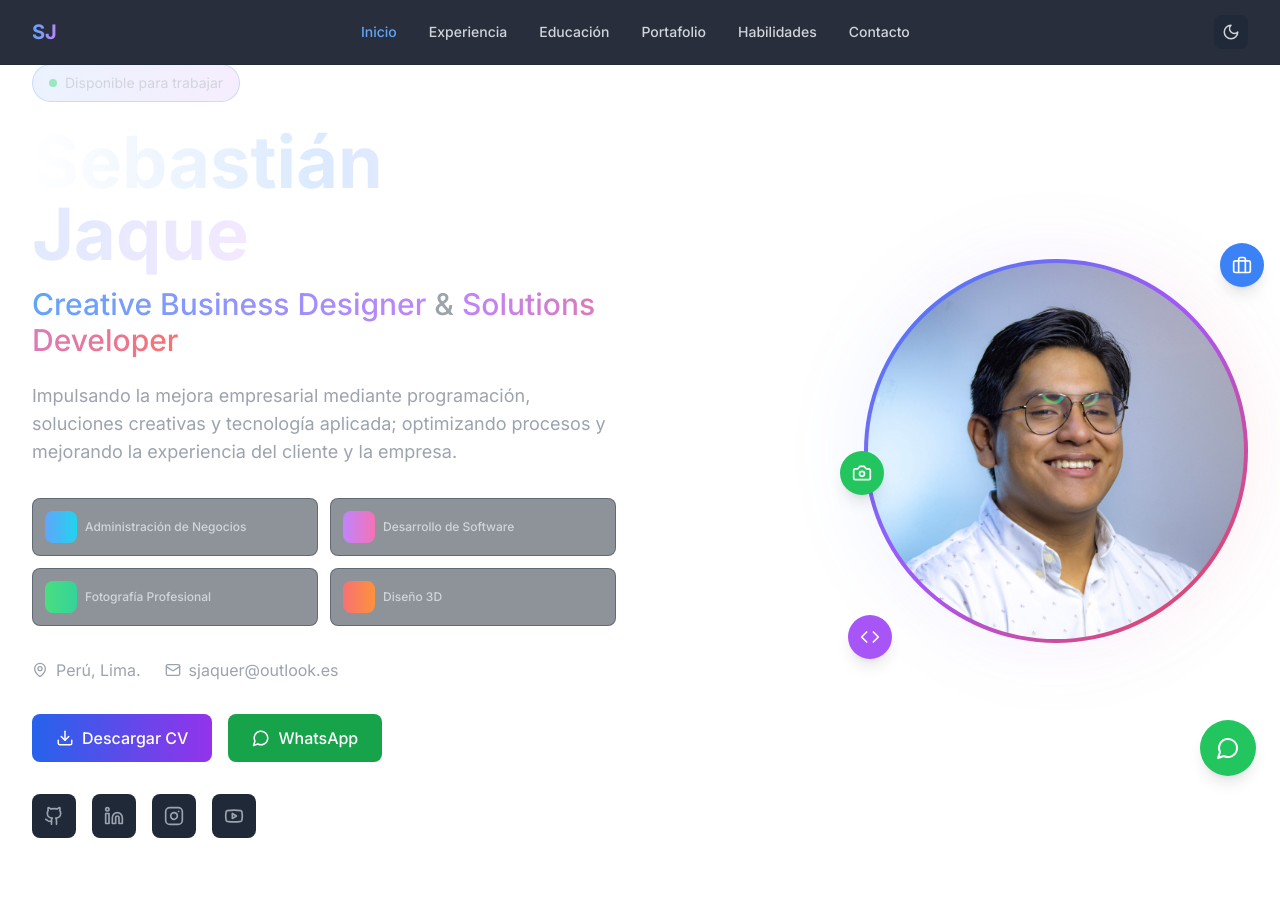
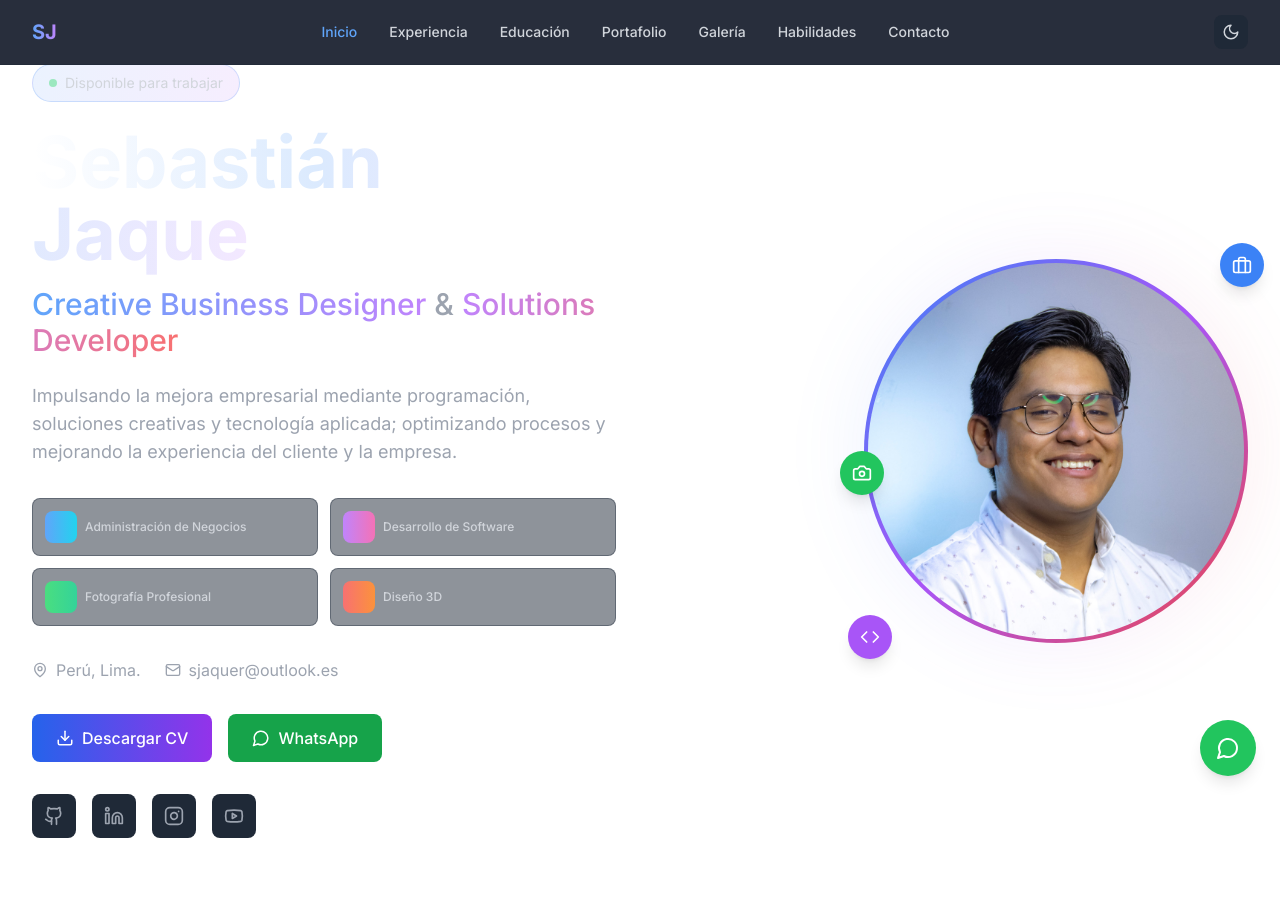
Before and after one commit to sjaquer/portafolio, a React (Vite) app: page / in a window 1280 px wide. Shown: the top 920 px of the page. Built offline with nearby package versions, Linux system fonts and the light colour scheme.

Commit message:
Add administrative skills and media gallery

```diff
--- a/src/App.tsx
+++ b/src/App.tsx
@@ -5,6 +5,7 @@ import Hero from './components/Hero';
 import Experience from './components/Experience';
 import Education from './components/Education';
 import Portfolio from './components/Portfolio';
+import Gallery from './components/Gallery';
 import Skills from './components/Skills';
 import Contact from './components/Contact';
 import Footer from './components/Footer';
@@ -24,7 +25,7 @@ function App() {
 
   useEffect(() => {
     const handleScroll = () => {
-      const sections = ['home', 'experience', 'education', 'portfolio', 'skills', 'contact'];
+      const sections = ['home', 'experience', 'education', 'portfolio', 'gallery', 'skills', 'contact'];
       const scrollPosition = window.scrollY + 100;
 
       for (const section of sections) {
@@ -94,6 +95,7 @@ function App() {
           <Experience />
           <Education />
           <Portfolio />
+          <Gallery />
           <Skills />
           <Contact />
         </main>
--- /dev/null
+++ b/src/components/Gallery.tsx
@@ -0,0 +1,79 @@
+import React from 'react';
+import { motion } from 'framer-motion';
+import { useInView } from 'react-intersection-observer';
+import { Play, ExternalLink } from 'lucide-react';
+import { gallery } from '../data/portfolio';
+
+const Gallery: React.FC = () => {
+  const [ref, inView] = useInView({ threshold: 0.1, triggerOnce: true });
+
+  return (
+    <section id="gallery" className="py-20 px-4 sm:px-6 lg:px-8">
+      <div className="max-w-7xl mx-auto">
+        <motion.div
+          ref={ref}
+          initial={{ opacity: 0, y: 30 }}
+          animate={inView ? { opacity: 1, y: 0 } : {}}
+          transition={{ duration: 0.6 }}
+          className="text-center mb-16"
+        >
+          <h2 className="text-4xl sm:text-5xl font-bold mb-4">
+            <span className="bg-gradient-to-r from-green-400 to-emerald-400 bg-clip-text text-transparent">
+              Galería Multimedia
+            </span>
+          </h2>
+          <p className="text-gray-400 text-lg max-w-2xl mx-auto">
+            Un vistazo rápido a mis proyectos fotográficos y audiovisuales
+          </p>
+        </motion.div>
+
+        <div
+          className="grid grid-cols-2 md:grid-cols-4 gap-4 auto-rows-[150px] md:auto-rows-[200px]"
+        >
+          {gallery.map((item, index) => (
+            <motion.a
+              key={item.id}
+              href={item.url}
+              target="_blank"
+              rel="noopener noreferrer"
+              initial={{ opacity: 0, scale: 0.95 }}
+              animate={inView ? { opacity: 1, scale: 1 } : {}}
+              transition={{ duration: 0.5, delay: index * 0.1 }}
+              className={`relative rounded-xl overflow-hidden group bg-gray-800/50 border border-gray-700/50 backdrop-blur-sm hover:border-green-500/30 transition-all duration-300 ${item.span || ''}`}
+            >
+              <img
+                src={item.thumbnail}
+                alt={item.title}
+                className="w-full h-full object-cover group-hover:scale-105 transition-transform duration-500"
+              />
+              {item.type === 'video' && (
+                <div className="absolute inset-0 flex items-center justify-center bg-black/50 opacity-0 group-hover:opacity-100 transition-opacity">
+                  <Play size={32} className="text-white" />
+                </div>
+              )}
+            </motion.a>
+          ))}
+        </div>
+
+        <motion.div
+          initial={{ opacity: 0, y: 30 }}
+          animate={inView ? { opacity: 1, y: 0 } : {}}
+          transition={{ duration: 0.6, delay: 0.6 }}
+          className="text-center mt-12"
+        >
+          <a
+            href="https://sjaquer-media.example.com"
+            target="_blank"
+            rel="noopener noreferrer"
+            className="inline-flex items-center gap-2 px-6 py-3 bg-gradient-to-r from-green-600 to-emerald-600 text-white rounded-lg font-medium hover:from-green-700 hover:to-emerald-700 transition-all duration-300 transform hover:scale-105"
+          >
+            <ExternalLink size={18} />
+            Ver portafolio completo
+          </a>
+        </motion.div>
+      </div>
+    </section>
+  );
+};
+
+export default Gallery;
--- a/src/components/Header.tsx
+++ b/src/components/Header.tsx
@@ -17,6 +17,7 @@ const Header: React.FC<HeaderProps> = ({ activeSection, setActiveSection }) => {
     { id: 'experience', label: 'Experiencia' },
     { id: 'education', label: 'Educación' },
     { id: 'portfolio', label: 'Portafolio' },
+    { id: 'gallery', label: 'Galería' },
     { id: 'skills', label: 'Habilidades' },
     { id: 'contact', label: 'Contacto' }
   ];
--- a/src/data/portfolio.ts
+++ b/src/data/portfolio.ts
@@ -1,4 +1,4 @@
-import { Experience, Education, Project, Skill } from '../types';
+import { Experience, Education, Project, Skill, GalleryItem } from '../types';
 
 export const experiences: Experience[] = [
 {
@@ -211,5 +211,59 @@ export const skills: Skill[] = [
   { name: 'AWS', category: 'DevOps', proficiency: 85, icon: 'Cloud' },
   { name: 'Docker', category: 'DevOps', proficiency: 80, icon: 'Package' },
   { name: 'Git', category: 'DevOps', proficiency: 95, icon: 'GitBranch' },
-  { name: 'MongoDB', category: 'Base de Datos', proficiency: 85, icon: 'Database' }
+  { name: 'MongoDB', category: 'Base de Datos', proficiency: 85, icon: 'Database' },
+
+  // Administrative
+  { name: 'Planificación Estratégica', category: 'Administrativas', proficiency: 80, icon: 'TrendingUp' },
+  { name: 'Gestión de Proyectos', category: 'Administrativas', proficiency: 85, icon: 'ClipboardList' },
+  { name: 'Análisis Financiero', category: 'Administrativas', proficiency: 75, icon: 'PieChart' },
+  { name: 'Comercio Internacional', category: 'Administrativas', proficiency: 70, icon: 'Globe' },
+  { name: 'Logística y Abastecimiento', category: 'Administrativas', proficiency: 65, icon: 'Truck' },
+  { name: 'Negociación', category: 'Administrativas', proficiency: 80, icon: 'Handshake' }
 ];
+
+export const gallery: GalleryItem[] = [
+  {
+    id: '1',
+    title: 'Retrato Corporativo',
+    type: 'photo',
+    thumbnail: 'https://images.pexels.com/photos/3778615/pexels-photo-3778615.jpeg?auto=compress&cs=tinysrgb&w=600',
+    url: 'https://images.pexels.com/photos/3778615/pexels-photo-3778615.jpeg'
+  },
+  {
+    id: '2',
+    title: 'Video Promocional',
+    type: 'video',
+    thumbnail: 'https://images.pexels.com/videos/8561281/free-video-8561281.jpg?auto=compress&cs=tinysrgb&w=600',
+    url: 'https://www.youtube.com/watch?v=dQw4w9WgXcQ'
+  },
+  {
+    id: '3',
+    title: 'Producto en Estudio',
+    type: 'photo',
+    thumbnail: 'https://images.pexels.com/photos/1111368/pexels-photo-1111368.jpeg?auto=compress&cs=tinysrgb&w=600',
+    url: 'https://images.pexels.com/photos/1111368/pexels-photo-1111368.jpeg'
+  },
+  {
+    id: '4',
+    title: 'Behind the Scenes',
+    type: 'video',
+    thumbnail: 'https://images.pexels.com/photos/2754961/pexels-photo-2754961.jpeg?auto=compress&cs=tinysrgb&w=600',
+    url: 'https://www.youtube.com/watch?v=dQw4w9WgXcQ'
+  },
+  {
+    id: '5',
+    title: 'Fotografía de Naturaleza',
+    type: 'photo',
+    thumbnail: 'https://images.pexels.com/photos/417173/pexels-photo-417173.jpeg?auto=compress&cs=tinysrgb&w=600',
+    url: 'https://images.pexels.com/photos/417173/pexels-photo-417173.jpeg'
+  },
+  {
+    id: '6',
+    title: 'Corto Experimental',
+    type: 'video',
+    thumbnail: 'https://images.pexels.com/photos/7991379/pexels-photo-7991379.jpeg?auto=compress&cs=tinysrgb&w=600',
+    url: 'https://www.youtube.com/watch?v=dQw4w9WgXcQ',
+    span: 'md:col-span-2'
+  }
+];
--- a/src/types/index.ts
+++ b/src/types/index.ts
@@ -44,3 +44,12 @@ export interface ContactForm {
   subject: string;
   message: string;
 }
+
+export interface GalleryItem {
+  id: string;
+  title: string;
+  type: 'photo' | 'video';
+  thumbnail: string;
+  url: string;
+  span?: string;
+}
```
